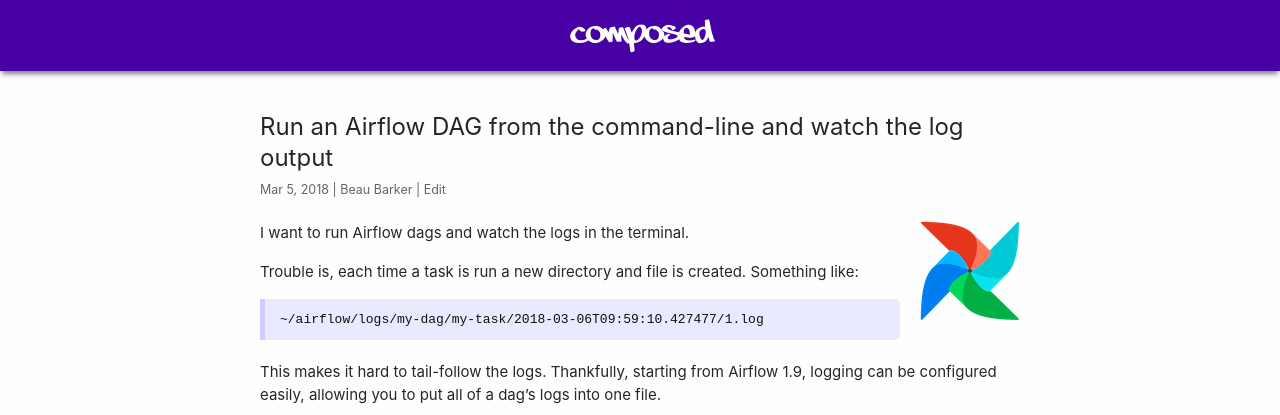
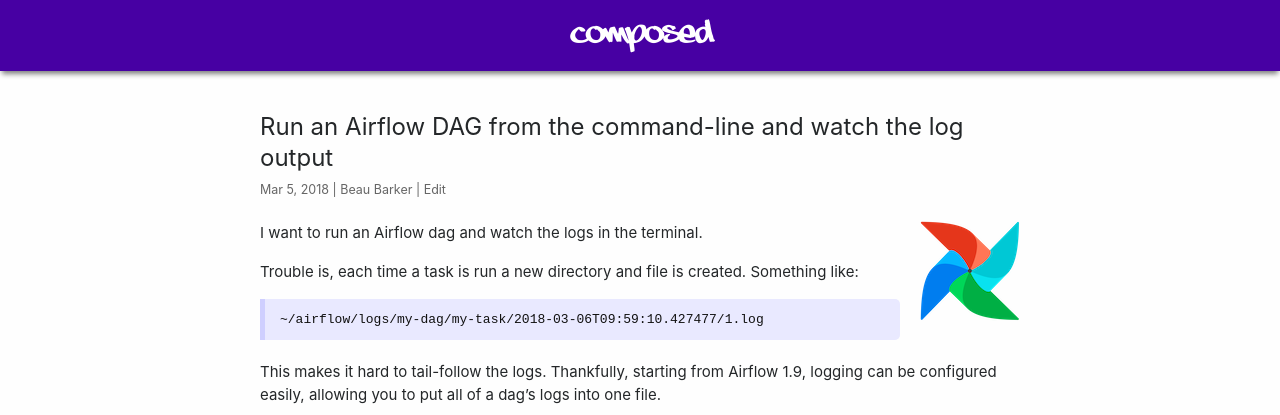
Before and after one commit to explodinglabs/explodinglabs.github.io, a Jekyll site: the page built from _posts/airflow/2018-03-05-run-dag-and-watch-logs.markdown, in a window 1280 px wide. Shown: the top 415 px of the page. Built offline with Jekyll 4.4.1, drawn with Linux system fonts in a browser that asks for light colours.

Commit message:
Update 2018-03-05-run-dag-and-watch-logs.markdown

```diff
--- a/_posts/airflow/2018-03-05-run-dag-and-watch-logs.markdown
+++ b/_posts/airflow/2018-03-05-run-dag-and-watch-logs.markdown
@@ -12,7 +12,7 @@
 ![airflow](/assets/airflow.png)
 </div>
 
-I want to run Airflow dags and watch the logs in the terminal.
+I want to run an Airflow dag and watch the logs in the terminal.
 
 Trouble is, each time a task is run a new directory and file is created.
 Something like:
```
